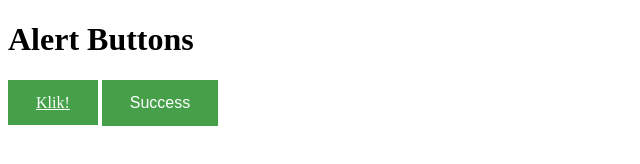
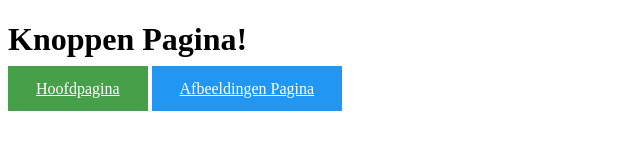
Before and after one commit to SoleneSTEM/SoleneSTEM.github.io, a plain HTML site: page knoppen.html in a window 1280 px wide. Shown: the whole page, without its empty margins (0-640 px from the left). Drawn offline with Linux system fonts and the light colour scheme.

Commit message:
Update knoppen.html

```diff
--- a/knoppen.html
+++ b/knoppen.html
@@ -14,13 +14,16 @@
 .success {background-color: #46a049;} /* Green */
 .success:hover {background-color: #46a049;}
 
+.info {background-color: #2196F3;} /* Blue */
+.info:hover {background: #0b7dda;}
 
 </style>
 </head>
 <body>
-    <h1>Alert Buttons</h1>
-<a href="https://solenestem.github.io/" class="btn success">Klik!</a>
-<button class="btn success">Success</button>
+
+ <h1>Knoppen Pagina!</h1>
+<a href="https://solenestem.github.io/" class="btn success">Hoofdpagina</a>
+<a href="https://solenestem.github.io/afbeeldingen.html" class="btn info">Afbeeldingen Pagina</a>
 
 
 </body>
```
